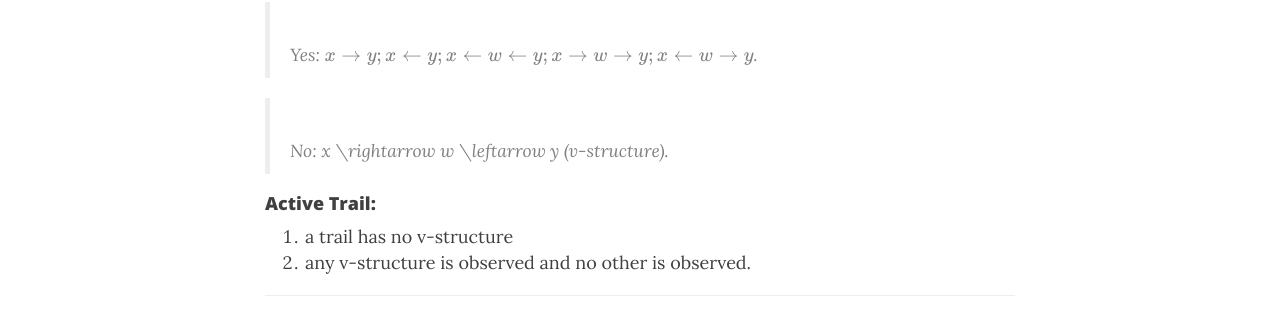
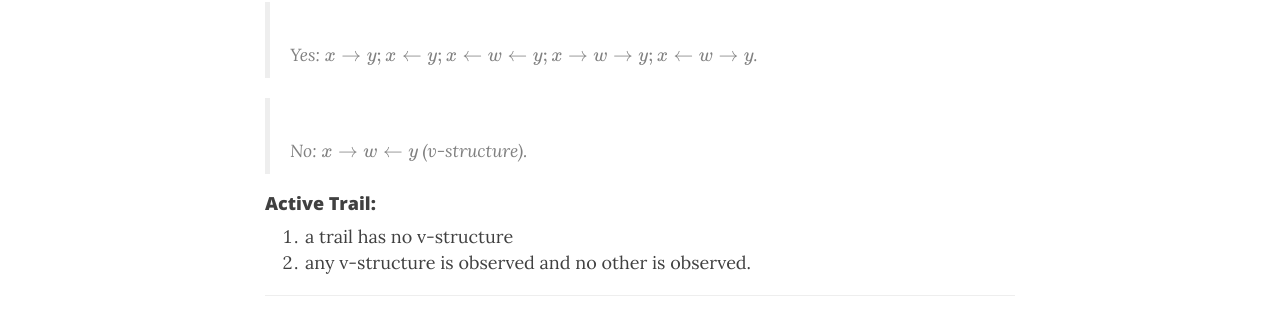
Before and after one commit to GriffinLiang/griffinliang.github.com, a Jekyll site: the page built from _posts/2016-12-19-Probabilistic-Graphical-Models.md, in a window 1280 px wide and 1297 px high. Shown: the part 526-853 px from the top of the window. Built offline with Jekyll 4.4.1, drawn with Linux system fonts in a browser that asks for light colours; nearby versions of some CDN libraries; formulas are drawn with MathJax 3.

```diff
--- a/_posts/2016-12-19-Probabilistic-Graphical-Models.md
+++ b/_posts/2016-12-19-Probabilistic-Graphical-Models.md
@@ -14,7 +14,7 @@ subtitle: By Daphne Koller on Coursera
 
 >Yes: $$ x \rightarrow y; x \leftarrow y; x \leftarrow w \leftarrow y; x \rightarrow w \rightarrow y; x \leftarrow w \rightarrow y $$.
 
->No: x \rightarrow w \leftarrow y (v-structure).
+>No: $$ x \rightarrow w \leftarrow y$$ (v-structure).
 
 #### Active Trail:
 1. a trail has no v-structure
```
